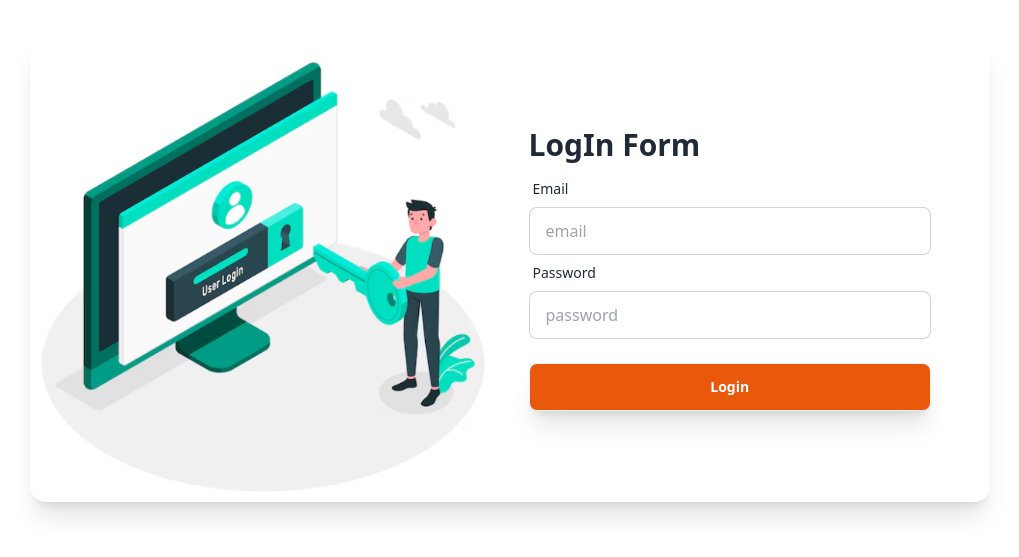
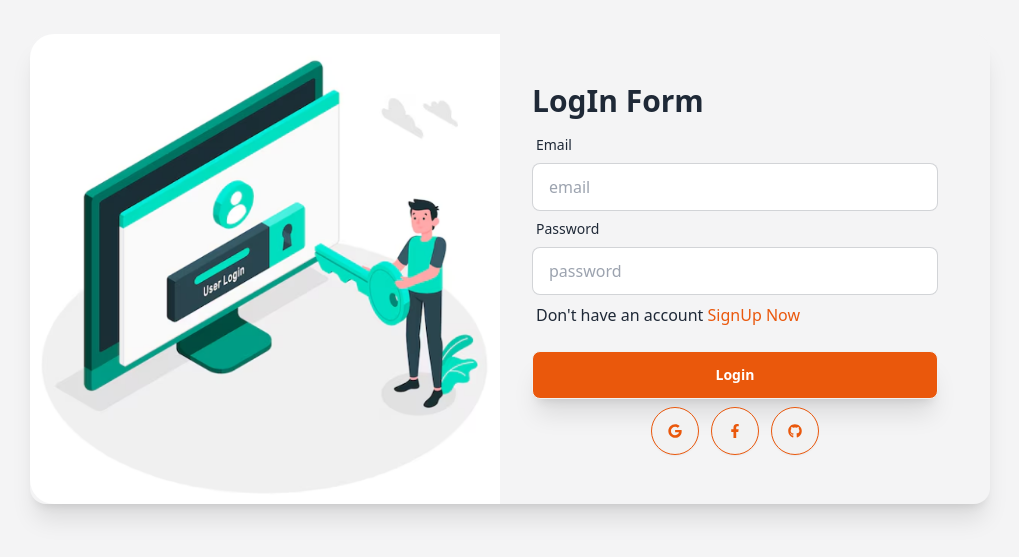
Before and after one commit to sohanwebdevctg/fast-foods-mern-stack-client-site-project-1-, a React (Vite) app: page /login in a window 1280 px wide. Shown: the part 131-688 px from the top of the page, without its empty margins (130-1149 px from the left). Built offline with nearby package versions, Linux system fonts and the light colour scheme.

Commit message:
adding social media icon

```diff
--- a/src/components/LogIn.jsx
+++ b/src/components/LogIn.jsx
@@ -1,23 +1,32 @@
+import { Link } from "react-router-dom";
 import login from "../../public/login/logIn.png";
+import { FaFacebookF, FaGithub, FaGoogle } from "react-icons/fa";
 
 const LogIn = () => {
   return (
-    <div className="">
+    <div className="bg-zinc-100">
       {/* Login section start */}
       <div className="display flex flex-col md:flex-row justify-center items-center h-screen w-full p-3 md:p-10">
         {/* content section start */}
-        <div className="w-full sm:w-3/5 md:w-5/6 lg:w-4/5">
-          <div className="card lg:card-side shadow-xl">
+        <div className="w-full sm:w-3/5 md:w-5/6 lg:w-4/5 ">
+          <div className="card lg:card-side shadow-xl bg-zinc-100">
             <div className="flex justify-between items-center rounded-3xl">
               {/* image section start */}
               <div className="md:w-1/2 hidden md:block">
-                <img src={login} alt="Album" className="w-full h-full rounded-3xl" />
+                <img
+                  src={login}
+                  alt="Album"
+                  className="w-full h-full rounded-s-3xl"
+                />
               </div>
               {/* image section end */}
               {/* form section start */}
               <div className="w-full md:w-1/2 card-body">
-                <h1 className="text-xl sm:text-2xl xl:text-3xl font-bold">LogIn Form</h1>
-                <form >
+                <h1 className="text-xl sm:text-2xl xl:text-3xl font-bold">
+                  LogIn Form
+                </h1>
+                <form>
+                  {/* email section start */}
                   <div className="form-control">
                     <label className="label">
                       <span className="label-text">Email</span>
@@ -28,6 +37,8 @@ const LogIn = () => {
                       className="input input-bordered"
                     />
                   </div>
+                  {/* email section end */}
+                  {/* password section start */}
                   <div className="form-control">
                     <label className="label">
                       <span className="label-text">Password</span>
@@ -38,10 +49,53 @@ const LogIn = () => {
                       className="input input-bordered"
                     />
                   </div>
-                  <div className="form-control mt-6">
-                    <button className="btn bg-orange-600 text-white hover:bg-black shadow-xl">Login</button>
+                  {/* password section end */}
+                  {/* signup link btn start */}
+                  <label className="label text-sm sm:text-base md:text-xs lg:text-sm xl:text-base">
+                    <p>
+                      Don't have an account{" "}
+                      <Link
+                        to="/signup"
+                        className="link link-hover text-orange-600"
+                      >
+                        SignUp Now
+                      </Link>
+                    </p>
+                  </label>
+                  {/* signup link btn end */}
+                  {/* submit btn start */}
+                  <div className="form-control mt-4">
+                    <button className="btn bg-orange-600 text-white hover:bg-black shadow-xl">
+                      Login
+                    </button>
                   </div>
+                  {/* submit btn end */}
                 </form>
+                {/* social media section start */}
+                <ul className="flex justify-center items-center gap-3">
+                  <li>
+                    <Link to="/">
+                      <button className="btn btn-circle border-[1px] border-orange-600 hover:bg-orange-600 text-orange-600 hover:text-white">
+                      <FaGoogle />
+                      </button>
+                    </Link>
+                  </li>
+                  <li>
+                    <Link to="/">
+                      <button className="btn btn-circle border-[1px] border-orange-600 hover:bg-orange-600 text-orange-600 hover:text-white">
+                      <FaFacebookF />
+                      </button>
+                    </Link>
+                  </li>
+                  <li>
+                    <Link to="/">
+                      <button className="btn btn-circle border-[1px] border-orange-600 hover:bg-orange-600 text-orange-600 hover:text-white">
+                      <FaGithub />
+                      </button>
+                    </Link>
+                  </li>
+                </ul>
+                {/* social media section end */}
               </div>
               {/* form section end */}
             </div>
```
